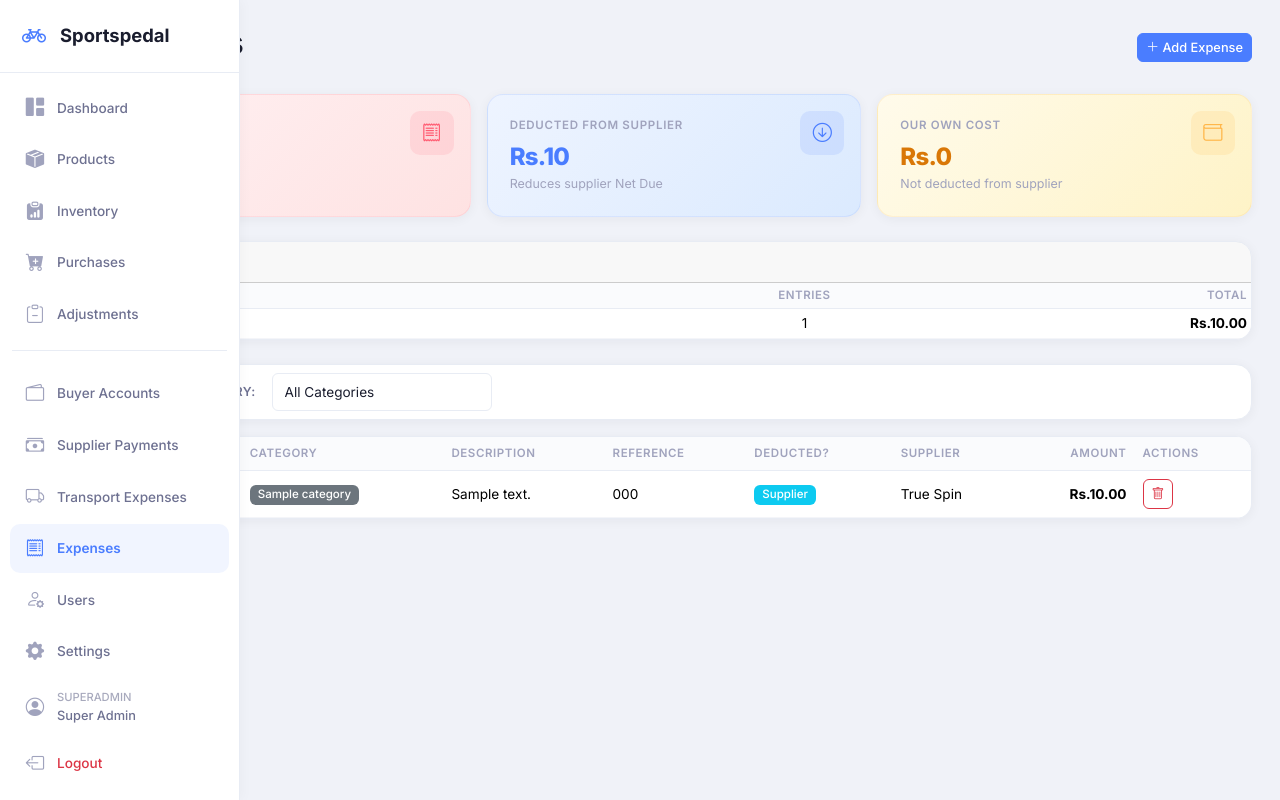
After one commit to Laaxxmm/sportspedal, a Flask app: page /expenses/ in a window 1280 px wide. The commit adds this page. Run offline with Flask 3, Linux system fonts and the light colour scheme; a user stored in the database is signed in; data comes from the database, SQL or seed files in the repository; tables that the repository leaves empty hold one stand-in row (values such as "Sample post"); some libraries are stand-ins or nearby versions.

Commit message:
Add line discounts, expenses module, discount report; fix balance math
Feature 1 - per-line customer discount:
- SaleItem.discount_amount + "Disc (Rs.)" column beside Unit Price on the
  new/edit sale forms; line total = qty*price - discount, GST on the
  discounted taxable, live grand total shows final payable
- Sale detail shows per-line discount and a customer-discount summary row
- SaleOrder.item_discount_total / total_customer_discount helpers

Feature 2 - discount KPI + report:
- Clickable "Customer Discounts" dashboard tile -> /sales/discounts
- Report lists per-customer rollup and per-order detail

Feature 3 - business expenses:
- Expense + ExpenseCategory models, /expenses pages (list, add, delete),
  inline category creation, category filter and rollup
- "Deduct from supplier" flag subtracts the expense from that supplier's
  Net Due; shown as an Expenses row on dashboard + payments breakdown
- Nav entry "Expenses"

Feature 4 - calculation fixes:
- Stock value now nets off adjustment value (promo/damaged/lost). Units
  already excluded them, so stock value was overstated.
- Purchase cost now nets off purchase-order bulk discounts so
  "I Bought For" reconciles with supplier "Total Owed".
- Adjustment credit is now scoped to the supplier that supplied the
  variant; previously every supplier absorbed all adjustment credits.
- Adjustment credit row now renders with a minus sign like the others.

Migrations via ALTER TABLE + create_all (data preserved).

```diff
--- a/app/__init__.py
+++ b/app/__init__.py
@@ -75,6 +75,7 @@ def create_app():
     from app.routes.supplier_portal import bp as supplier_portal_bp
     from app.routes.adjustments import bp as adjustments_bp
     from app.routes.transport_expense import bp as transport_expense_bp
+    from app.routes.expenses import bp as expenses_bp
 
     app.register_blueprint(auth_bp)
     app.register_blueprint(dashboard_bp)
@@ -92,5 +93,6 @@ def create_app():
     app.register_blueprint(supplier_portal_bp)
     app.register_blueprint(adjustments_bp, url_prefix='/adjustments')
     app.register_blueprint(transport_expense_bp, url_prefix='/transport-expenses')
+    app.register_blueprint(expenses_bp, url_prefix='/expenses')
 
     return app
--- /dev/null
+++ b/app/routes/expenses.py
@@ -0,0 +1,121 @@
+from datetime import date
+from flask import Blueprint, render_template, request, redirect, url_for, flash
+from flask_login import login_required, current_user
+from app import db
+from app.models import Expense, ExpenseCategory, Supplier
+from app.decorators import superadmin_required
+from sqlalchemy import func
+
+bp = Blueprint('expenses', __name__)
+
+DEFAULT_CATEGORIES = ['Travel', 'Website / Design', 'Marketing', 'Packaging',
+                      'Rent', 'Salary', 'Utilities', 'Misc']
+
+
+def ensure_default_categories():
+    """Seed a starter set of categories once, so the dropdown is never empty."""
+    if ExpenseCategory.query.count() == 0:
+        for name in DEFAULT_CATEGORIES:
+            db.session.add(ExpenseCategory(name=name))
+        db.session.commit()
+
+
+@bp.route('/')
+@login_required
+@superadmin_required
+def list_expenses():
+    ensure_default_categories()
+    cat_filter = request.args.get('category_id', type=int)
+    query = Expense.query
+    if cat_filter:
+        query = query.filter_by(category_id=cat_filter)
+    expenses = query.order_by(Expense.expense_date.desc(), Expense.id.desc()).all()
+
+    total = sum(e.amount for e in expenses)
+    total_deducted = sum(e.amount for e in expenses if e.deduct_from_supplier)
+    total_own = total - total_deducted
+
+    # Per-category rollup (all expenses, not just the filtered view)
+    rollup = (db.session.query(ExpenseCategory.name, func.sum(Expense.amount), func.count(Expense.id))
+              .join(Expense, Expense.category_id == ExpenseCategory.id)
+              .group_by(ExpenseCategory.name)
+              .order_by(func.sum(Expense.amount).desc()).all())
+
+    categories = ExpenseCategory.query.order_by(ExpenseCategory.name).all()
+    return render_template('expenses/list.html', expenses=expenses, categories=categories,
+                           total=total, total_deducted=total_deducted, total_own=total_own,
+                           rollup=rollup, cat_filter=cat_filter)
+
+
+@bp.route('/new', methods=['GET', 'POST'])
+@login_required
+@superadmin_required
+def new_expense():
+    ensure_default_categories()
+    if request.method == 'POST':
+        # Allow creating a brand-new category inline
+        cat_id = request.form.get('category_id')
+        new_cat = (request.form.get('new_category') or '').strip()
+        if new_cat:
+            existing = ExpenseCategory.query.filter(
+                func.lower(ExpenseCategory.name) == new_cat.lower()).first()
+            if existing:
+                cat_id = existing.id
+            else:
+                c = ExpenseCategory(name=new_cat)
+                db.session.add(c)
+                db.session.flush()
+                cat_id = c.id
+
+        deduct = request.form.get('deduct_from_supplier') == '1'
+        e = Expense(
+            expense_date=date.fromisoformat(request.form['expense_date']),
+            category_id=int(cat_id) if cat_id else None,
+            description=request.form.get('description', ''),
+            amount=float(request.form['amount']),
+            deduct_from_supplier=deduct,
+            supplier_id=(int(request.form['supplier_id'])
+                         if deduct and request.form.get('supplier_id') else None),
+            reference_number=request.form.get('reference_number', ''),
+            notes=request.form.get('notes', ''),
+            created_by=current_user.id,
+        )
+        db.session.add(e)
+        db.session.commit()
+        msg = f'Expense Rs.{e.amount:,.2f} recorded.'
+        if deduct:
+            msg += ' Deducted from supplier dues.'
+        flash(msg, 'success')
+        return redirect(url_for('expenses.list_expenses'))
+
+    categories = ExpenseCategory.query.order_by(ExpenseCategory.name).all()
+    suppliers = Supplier.query.order_by(Supplier.name).all()
+    return render_template('expenses/form.html', categories=categories, suppliers=suppliers,
+                           today=date.today().isoformat())
+
+
+@bp.route('/<int:id>/delete', methods=['POST'])
+@login_required
+@superadmin_required
+def delete_expense(id):
+    e = Expense.query.get_or_404(id)
+    amt = e.amount
+    db.session.delete(e)
+    db.session.commit()
+    flash(f'Deleted expense Rs.{amt:,.2f}.', 'info')
+    return redirect(url_for('expenses.list_expenses'))
+
+
+@bp.route('/categories/<int:id>/delete', methods=['POST'])
+@login_required
+@superadmin_required
+def delete_category(id):
+    c = ExpenseCategory.query.get_or_404(id)
+    if Expense.query.filter_by(category_id=c.id).count() > 0:
+        flash(f'Cannot delete "{c.name}" - expenses are using it.', 'danger')
+        return redirect(url_for('expenses.list_expenses'))
+    name = c.name
+    db.session.delete(c)
+    db.session.commit()
+    flash(f'Category "{name}" deleted.', 'info')
+    return redirect(url_for('expenses.list_expenses'))
--- a/app/templates/base.html
+++ b/app/templates/base.html
@@ -113,6 +113,11 @@
                 <li class="nav-item">
                     <a class="nav-link {% if '/transport-expenses' in request.path %}active{% endif %}" href="{{ url_for('transport_expense.list_expenses') }}" title="Transport Expenses">
                         <i class="bi bi-truck"></i> <span class="nav-text">Transport Expenses</span>
+                    </a>
+                </li>
+                <li class="nav-item">
+                    <a class="nav-link {% if request.path.startswith('/expenses') %}active{% endif %}" href="{{ url_for('expenses.list_expenses') }}" title="Expenses">
+                        <i class="bi bi-receipt"></i> <span class="nav-text">Expenses</span>
                     </a>
                 </li>
                 <li class="nav-item">
--- /dev/null
+++ b/app/templates/expenses/list.html
@@ -0,0 +1,109 @@
+{% extends "base.html" %}
+{% block title %}Expenses - Sportspedal{% endblock %}
+{% block content %}
+<div class="d-flex justify-content-between align-items-center mb-4">
+    <h2>Expenses</h2>
+    <a href="{{ url_for('expenses.new_expense') }}" class="btn btn-primary btn-sm"><i class="bi bi-plus-lg"></i> Add Expense</a>
+</div>
+
+<div class="row g-3 mb-4">
+    <div class="col-md-4">
+        <div class="kpi-card kpi-rose">
+            <div class="kpi-icon"><i class="bi bi-receipt"></i></div>
+            <div class="kpi-label">Total Expenses</div>
+            <div class="kpi-value">Rs.{{ "{:,.0f}".format(total) }}</div>
+            <div class="kpi-sub">{{ expenses|length }} entries</div>
+        </div>
+    </div>
+    <div class="col-md-4">
+        <div class="kpi-card kpi-blue">
+            <div class="kpi-icon"><i class="bi bi-arrow-down-circle"></i></div>
+            <div class="kpi-label">Deducted from Supplier</div>
+            <div class="kpi-value">Rs.{{ "{:,.0f}".format(total_deducted) }}</div>
+            <div class="kpi-sub">Reduces supplier Net Due</div>
+        </div>
+    </div>
+    <div class="col-md-4">
+        <div class="kpi-card kpi-amber">
+            <div class="kpi-icon"><i class="bi bi-wallet"></i></div>
+            <div class="kpi-label">Our Own Cost</div>
+            <div class="kpi-value">Rs.{{ "{:,.0f}".format(total_own) }}</div>
+            <div class="kpi-sub">Not deducted from supplier</div>
+        </div>
+    </div>
+</div>
+
+{% if rollup %}
+<div class="card mb-4">
+    <div class="card-header"><strong>By Category</strong></div>
+    <div class="card-body p-0">
+        <table class="table table-sm mobile-stack mb-0">
+            <thead class="table-light"><tr><th>Category</th><th class="text-center">Entries</th><th class="text-end">Total</th></tr></thead>
+            <tbody>
+            {% for name, amt, cnt in rollup %}
+            <tr>
+                <td><strong>{{ name }}</strong></td>
+                <td class="text-center">{{ cnt }}</td>
+                <td class="text-end fw-bold">Rs.{{ "{:,.2f}".format(amt) }}</td>
+            </tr>
+            {% endfor %}
+            </tbody>
+        </table>
+    </div>
+</div>
+{% endif %}
+
+<div class="card mb-3">
+    <div class="card-body py-2 px-3">
+        <form method="GET" class="d-flex gap-2 align-items-center flex-wrap">
+            <label class="form-label mb-0 me-2">Filter by category:</label>
+            <select name="category_id" class="form-select form-select-sm" style="width:220px;" onchange="this.form.submit()">
+                <option value="">All Categories</option>
+                {% for c in categories %}
+                <option value="{{ c.id }}" {{ 'selected' if cat_filter == c.id }}>{{ c.name }}</option>
+                {% endfor %}
+            </select>
+            {% if cat_filter %}
+            <a href="{{ url_for('expenses.list_expenses') }}" class="btn btn-sm btn-outline-secondary">Clear</a>
+            {% endif %}
+        </form>
+    </div>
+</div>
+
+<div class="card">
+    <div class="card-body p-0">
+        <table class="table table-hover mobile-stack mb-0">
+            <thead class="table-light">
+                <tr><th>Date</th><th>Category</th><th>Description</th><th>Reference</th><th>Deducted?</th><th>Supplier</th><th class="text-end">Amount</th><th>Actions</th></tr>
+            </thead>
+            <tbody>
+            {% for e in expenses %}
+            <tr>
+                <td>{{ e.expense_date }}</td>
+                <td><span class="badge bg-secondary">{{ e.category.name if e.category else 'Uncategorised' }}</span></td>
+                <td>{{ e.description or '-' }}</td>
+                <td>{{ e.reference_number or '-' }}</td>
+                <td>
+                    {% if e.deduct_from_supplier %}
+                    <span class="badge bg-info">Supplier</span>
+                    {% else %}
+                    <span class="badge bg-secondary">Own cost</span>
+                    {% endif %}
+                </td>
+                <td>{{ e.supplier.name if e.supplier else '-' }}</td>
+                <td class="text-end fw-bold">Rs.{{ "{:,.2f}".format(e.amount) }}</td>
+                <td>
+                    <form method="POST" action="{{ url_for('expenses.delete_expense', id=e.id) }}" class="d-inline" onsubmit="return confirm('Delete expense Rs.{{ '{:,.0f}'.format(e.amount) }}?')">
+                        <input type="hidden" name="csrf_token" value="{{ csrf_token() }}">
+                        <button class="btn btn-sm btn-outline-danger" title="Delete"><i class="bi bi-trash"></i></button>
+                    </form>
+                </td>
+            </tr>
+            {% else %}
+            <tr><td colspan="8" class="text-center text-muted py-4">No expenses yet. <a href="{{ url_for('expenses.new_expense') }}">Add one</a>.</td></tr>
+            {% endfor %}
+            </tbody>
+        </table>
+    </div>
+</div>
+{% endblock %}
--- a/app/templates/payments/list.html
+++ b/app/templates/payments/list.html
@@ -60,6 +60,9 @@
         {% endif %}
         {% if overall.adjustment_credit and overall.adjustment_credit > 0 %}
         <div class="fin-row"><span class="fin-label"><i class="bi bi-clipboard-minus"></i> Adjustment Credit</span><span class="fin-value" style="color:var(--accent-blue)">−Rs.{{ "{:,.0f}".format(overall.adjustment_credit) }}</span></div>
+        {% endif %}
+        {% if overall.expense_credit and overall.expense_credit > 0 %}
+        <div class="fin-row"><span class="fin-label"><i class="bi bi-receipt"></i> Expenses</span><span class="fin-value" style="color:var(--accent-green)">-Rs.{{ "{:,.0f}".format(overall.expense_credit) }}</span></div>
         {% endif %}
         {% if overall.sale_discount and overall.sale_discount > 0 %}
         <div class="fin-row"><span class="fin-label"><i class="bi bi-percent"></i> Bulk Sale Discount</span><span class="fin-value" style="color:var(--accent-green)">−Rs.{{ "{:,.0f}".format(overall.sale_discount) }}</span></div>
--- a/run.py
+++ b/run.py
@@ -208,6 +208,7 @@ def init_database():
         ('sale_order', 'discount_reason', 'VARCHAR(200)'),
         ('sale_order', 'transport_borne_by', "VARCHAR(20) DEFAULT 'customer'"),
         ('sale_order', 'transport_supplier_id', 'INTEGER'),
+        ('sale_item', 'discount_amount', 'FLOAT DEFAULT 0'),
     ]
 
     from sqlalchemy import text
```
Also changed, not shown: app/models.py (+41 -0 lines), app/routes/dashboard.py (+31 -2 lines), app/routes/payments.py (+21 -4 lines), app/routes/sales.py (+34 -4 lines), app/templates/dashboard.html (+31 -6 lines), app/templates/expenses/form.html (added, +91 -0 lines), app/templates/sales/detail.html (+7 -5 lines), app/templates/sales/discounts.html (added, +77 -0 lines), app/templates/sales/edit.html (+9 -4 lines), app/templates/sales/form.html (+13 -5 lines).
